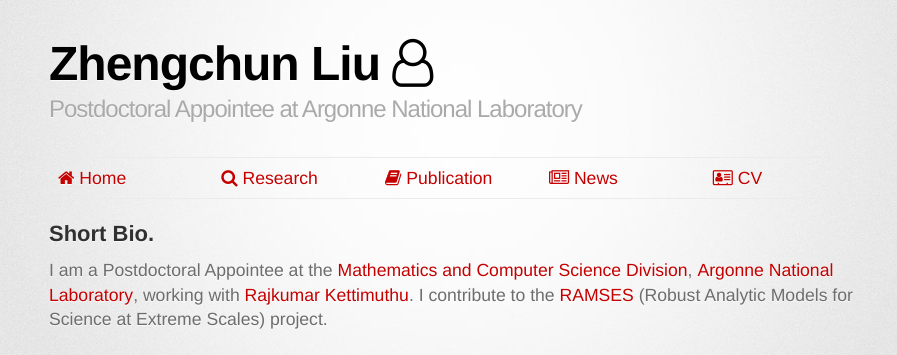
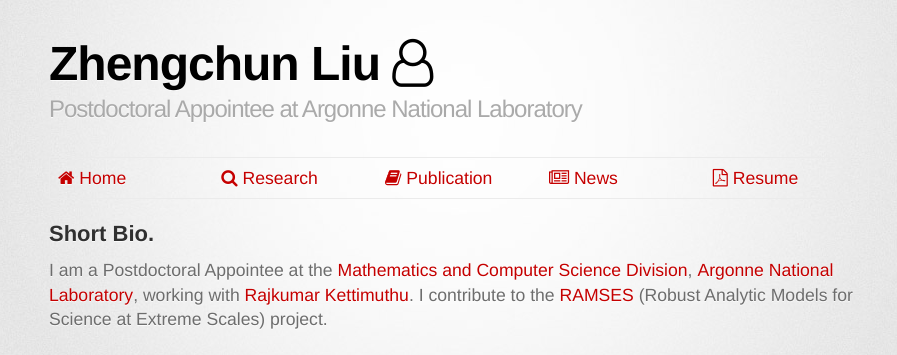
Before and after one commit to lzhengchun/lzhengchun.github.io, a Jekyll site: the page built from index.md, in a window 1280 px wide. Shown: the top 355 px of the page, without its empty margins (181-1078 px from the left). Built offline with Jekyll 4.4.1, drawn with Linux system fonts in a browser that asks for light colours; some web fonts are replaced.

Commit message:
add, delete, polish etc.

```diff
--- a/_layouts/default.html
+++ b/_layouts/default.html
@@ -37,7 +37,7 @@
             <th><a href="Research.html" <span><i class="fa fa-search" aria-hidden="true"></i> Research</span></a></th>
             <th><a href="Publication.html" <span><i class="fa fa-book" aria-hidden="true"></i> Publication</span></a></th>
             <th><a href="News.html" <span><i class="fa fa-newspaper-o" aria-hidden="true"></i> News</span></a></th>
-            <th><a target="_blank"  href="file/Zhengchun_Liu_CV.pdf" <span><i class="fa fa-address-card-o" aria-hidden="true"></i> CV</span></a></th>
+            <th><a target="_blank"  href="file/Zhengchun_Liu_CV.pdf" <span><i class="fa fa-file-pdf-o" aria-hidden="true"></i> Resume</span></a></th>
           </tr>
         </table>
         </section>
```
